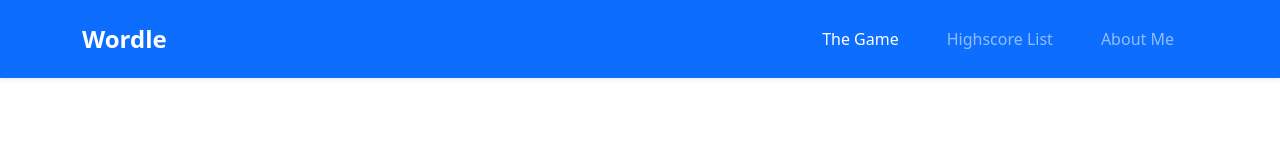
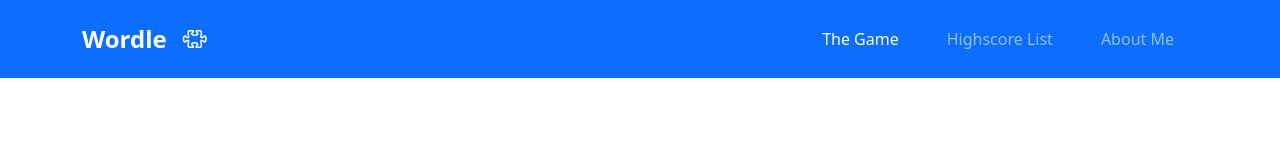
Before and after one commit to jan-elia-24/Wordle, a React (Vite) app in the folder Frontend/: page / in a window 1280 px wide. Shown: the top 160 px of the page. Built offline with nearby package versions, Linux system fonts and the light colour scheme.

Commit message:
fixing the navbar

```diff
--- a/Frontend/src/components/header.jsx
+++ b/Frontend/src/components/header.jsx
@@ -1,13 +1,16 @@
 import 'bootstrap/dist/css/bootstrap.min.css';
-import { NavLink } from 'react-router-dom'; // If you're using React Router
+import { NavLink } from 'react-router-dom';
 
 export function Header() {
   return (
     <header className="fixed-top shadow-sm">
       <nav className="navbar navbar-expand-lg navbar-dark bg-primary py-3">
         <div className="container">
-                    <a className="navbar-brand fw-bold fs-4" href="#">
+          <a className="navbar-brand fw-bold fs-4" href="/">
             Wordle
+            <span className="ms-3">
+              <i className="bi bi-puzzle"></i>
+            </span>
           </a>
 
           <button
@@ -27,8 +30,6 @@
               <li className="nav-item mx-2">
                 <NavLink
                   className="nav-link px-3 py-2 rounded"
-                                    activeClassName="active bg-white text-primary fw-bold"
-                                    exact
                   to="/"
                 >
                   The Game
@@ -37,7 +38,6 @@
               <li className="nav-item mx-2">
                 <NavLink
                   className="nav-link px-3 py-2 rounded"
-                                    activeClassName="active bg-white text-primary fw-bold"
                   to="/highscores"
                 >
                   Highscore List
@@ -46,7 +46,6 @@
               <li className="nav-item mx-2">
                 <NavLink
                   className="nav-link px-3 py-2 rounded"
-                                    activeClassName="active bg-white text-primary fw-bold"
                   to="/about"
                 >
                   About Me
```
Lines whose indentation alone changed are shown as unchanged.
